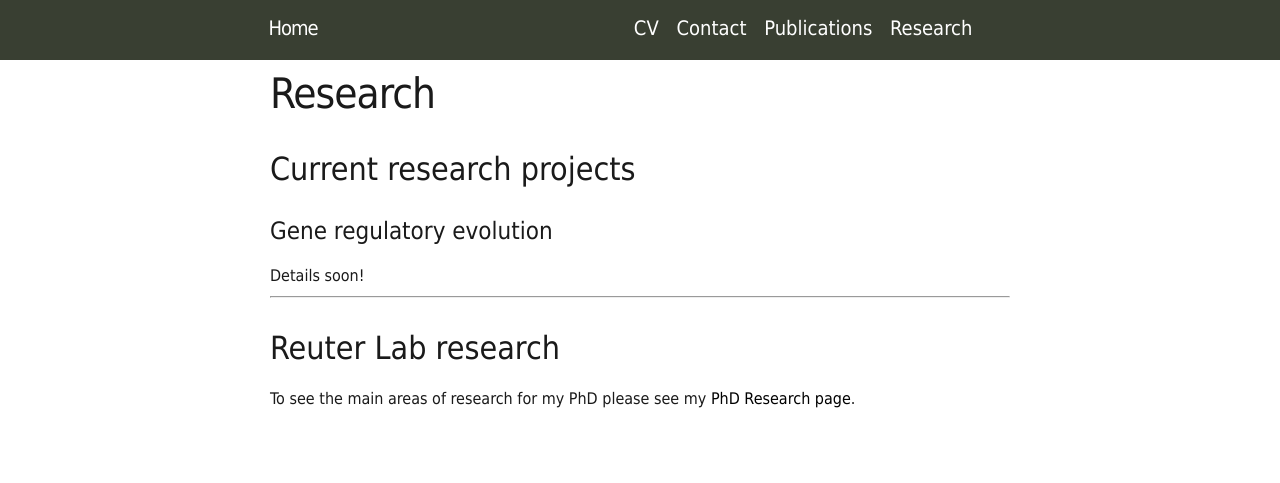
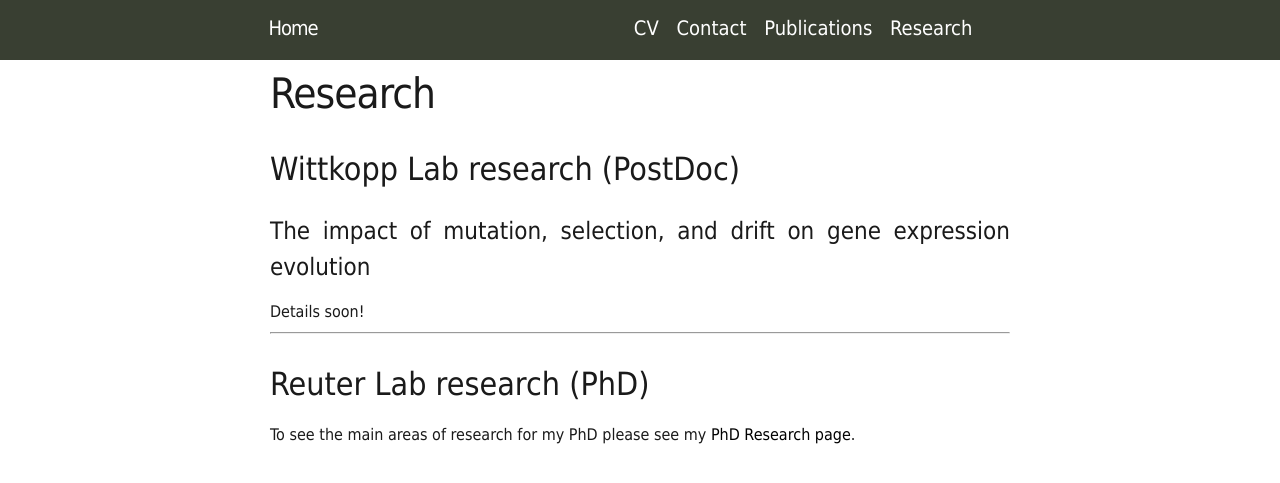
Before and after one commit to Mark-Stephen-Hill/Mark-Stephen-Hill.github.io, a Jekyll site: the page built from Research.md, in a window 1280 px wide. Shown: the top 483 px of the page. Built offline with Jekyll 4.4.1, drawn with Linux system fonts in a browser that asks for light colours.

Commit message:
quick update

```diff
--- a/Research.md
+++ b/Research.md
@@ -15,11 +15,14 @@ permalink: /research/
 
 <div align="justify">
 
-<h2>Current research projects</h2>
+<h2>Wittkopp Lab research (PostDoc)</h2>
 
-<h1>Gene regulatory evolution</h1>
+<h1>The impact of mutation, selection, and drift on gene expression evolution</h1>
+
 Details soon!
 
+<br>
+
 <hr>
-<h2>Reuter Lab research</h2>
+<h2>Reuter Lab research (PhD)</h2>
 To see the main areas of research for my PhD please see my <a class="page-link" href="/phd_research/">PhD Research page</a>.
```
